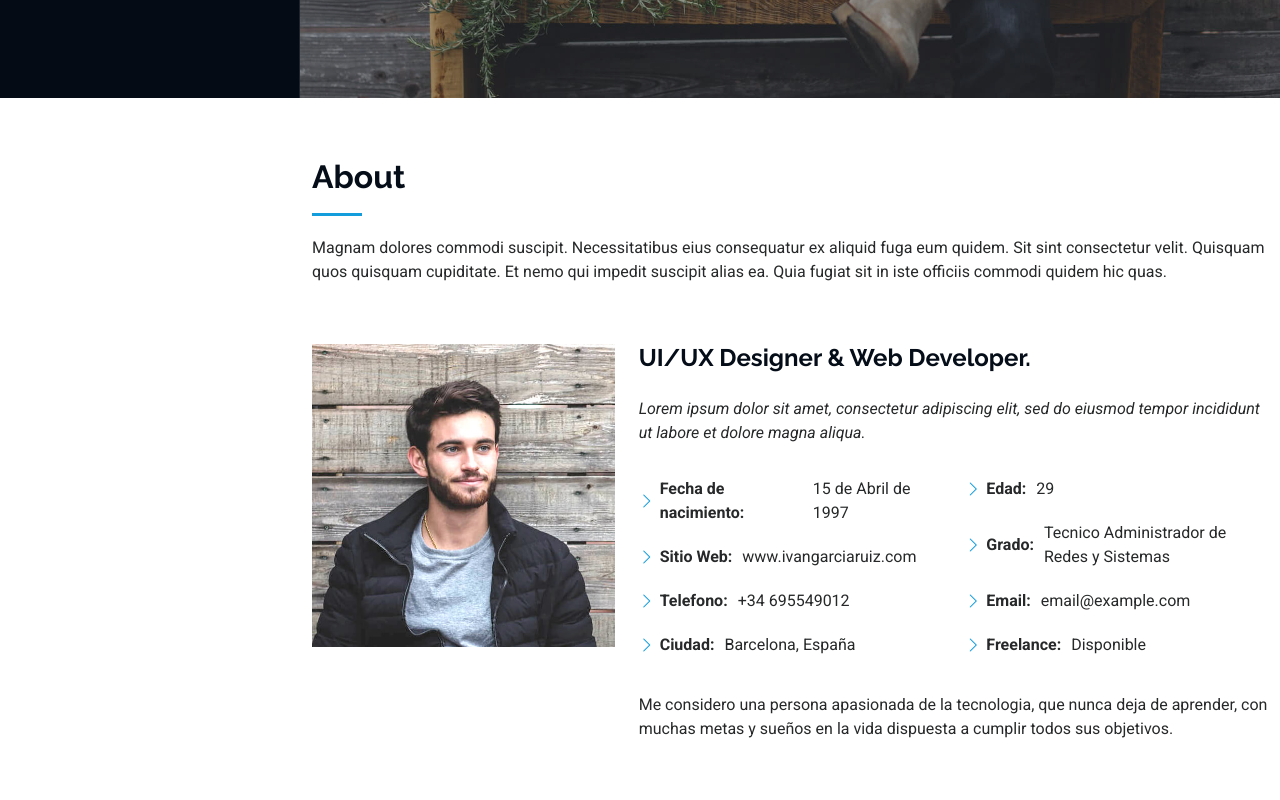
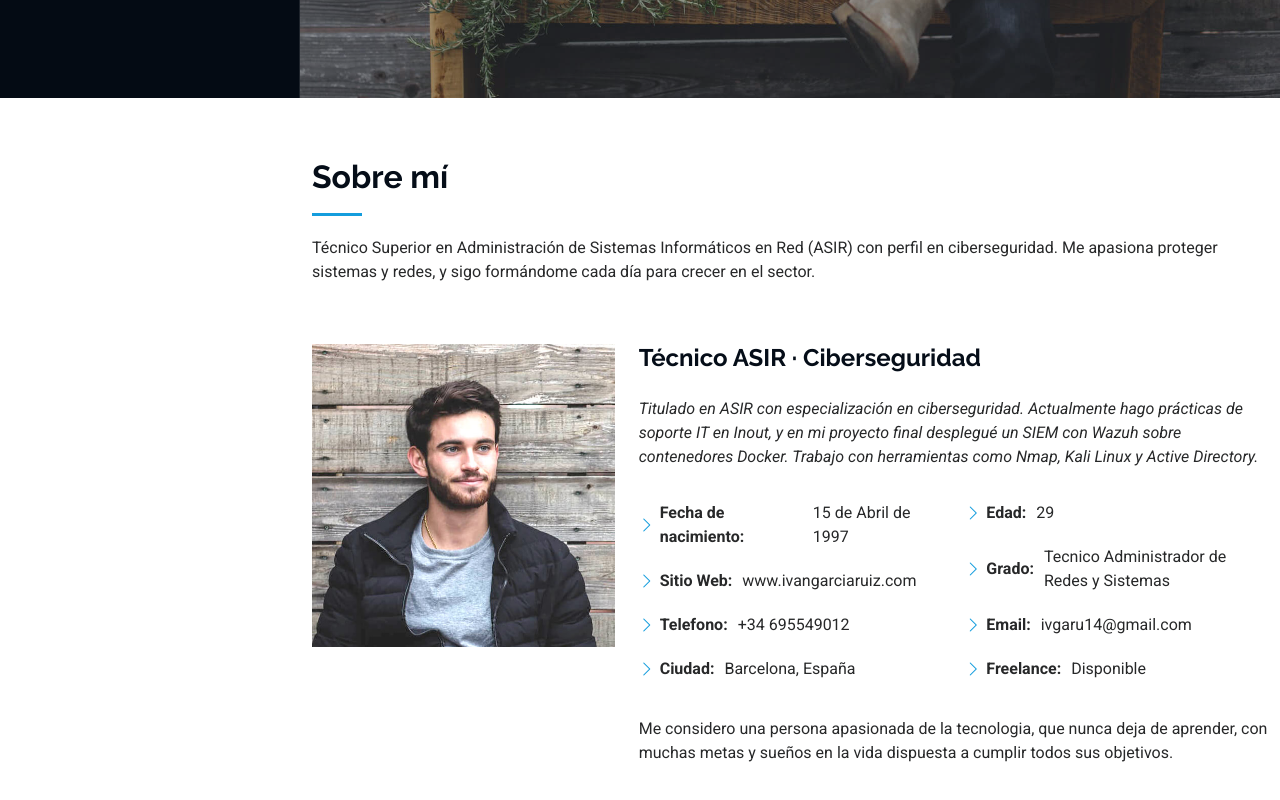
Before and after one commit to ivgaru14/ivangarciaruiz.github.io, a plain HTML site: page index.html in a window 1280 px wide. Shown: the part 702-1502 px from the top of the page. Drawn offline with Linux system fonts and the light colour scheme.

Commit message:
Actualizar sección Sobre mí y email de contacto

```diff
--- a/index.html
+++ b/index.html
@@ -108,8 +108,8 @@
 
       <!-- Section Title -->
       <div class="container section-title" data-aos="fade-up">
-        <h2>About</h2>
-        <p>Magnam dolores commodi suscipit. Necessitatibus eius consequatur ex aliquid fuga eum quidem. Sit sint consectetur velit. Quisquam quos quisquam cupiditate. Et nemo qui impedit suscipit alias ea. Quia fugiat sit in iste officiis commodi quidem hic quas.</p>
+        <h2>Sobre mí</h2>
+        <p>Técnico Superior en Administración de Sistemas Informáticos en Red (ASIR) con perfil en ciberseguridad. Me apasiona proteger sistemas y redes, y sigo formándome cada día para crecer en el sector.</p>
       </div><!-- End Section Title -->
 
       <div class="container" data-aos="fade-up" data-aos-delay="100">
@@ -119,10 +119,9 @@
             <img src="assets/img/my-profile-img.jpg" class="img-fluid" alt="">
           </div>
           <div class="col-lg-8 content">
-            <h2>UI/UX Designer &amp; Web Developer.</h2>
+            <h2>Técnico ASIR · Ciberseguridad</h2>
             <p class="fst-italic py-3">
-              Lorem ipsum dolor sit amet, consectetur adipiscing elit, sed do eiusmod tempor incididunt ut labore et dolore
-              magna aliqua.
+              Titulado en ASIR con especialización en ciberseguridad. Actualmente hago prácticas de soporte IT en Inout, y en mi proyecto final desplegué un SIEM con Wazuh sobre contenedores Docker. Trabajo con herramientas como Nmap, Kali Linux y Active Directory.
             </p>
             <div class="row">
               <div class="col-lg-6">
@@ -137,7 +136,7 @@
                 <ul>
                   <li><i class="bi bi-chevron-right"></i> <strong>Edad:</strong> <span>29</span></li>
                   <li><i class="bi bi-chevron-right"></i> <strong>Grado:</strong> <span>Tecnico Administrador de Redes y Sistemas</span></li>
-                  <li><i class="bi bi-chevron-right"></i> <strong>Email:</strong> <span>email@example.com</span></li>
+                  <li><i class="bi bi-chevron-right"></i> <strong>Email:</strong> <span>ivgaru14@gmail.com</span></li>
                   <li><i class="bi bi-chevron-right"></i> <strong>Freelance:</strong> <span>Disponible</span></li>
                 </ul>
               </div>
```
